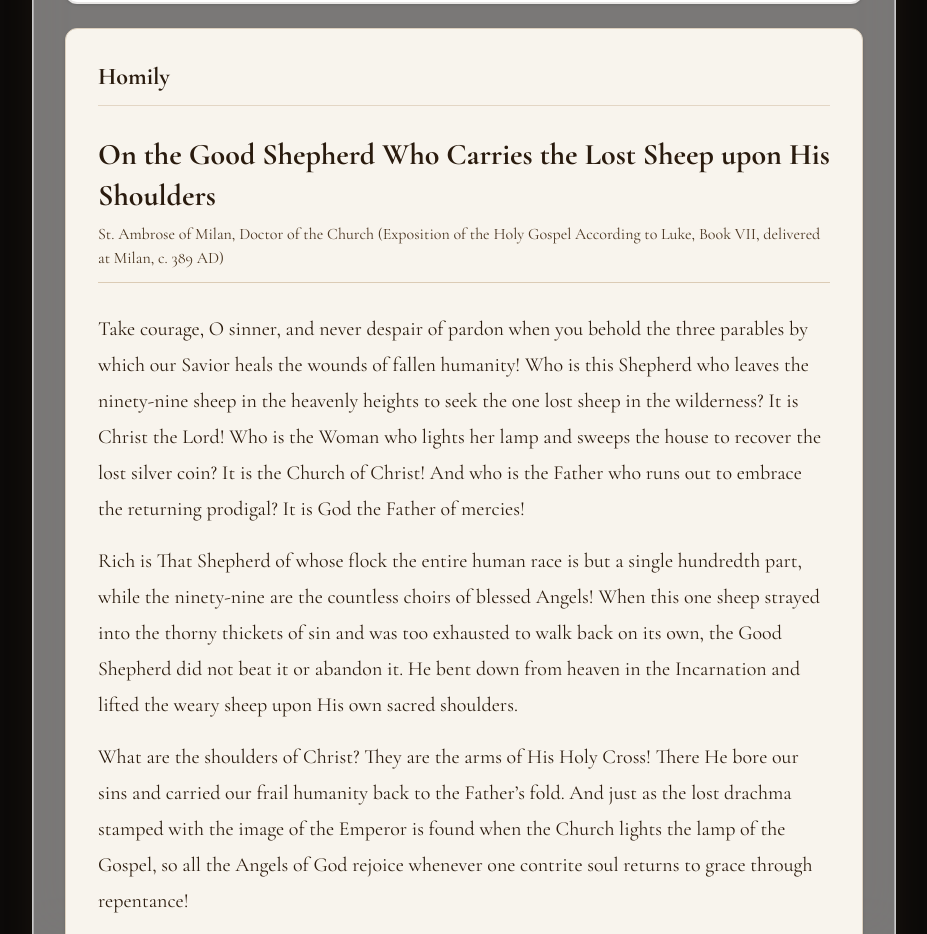
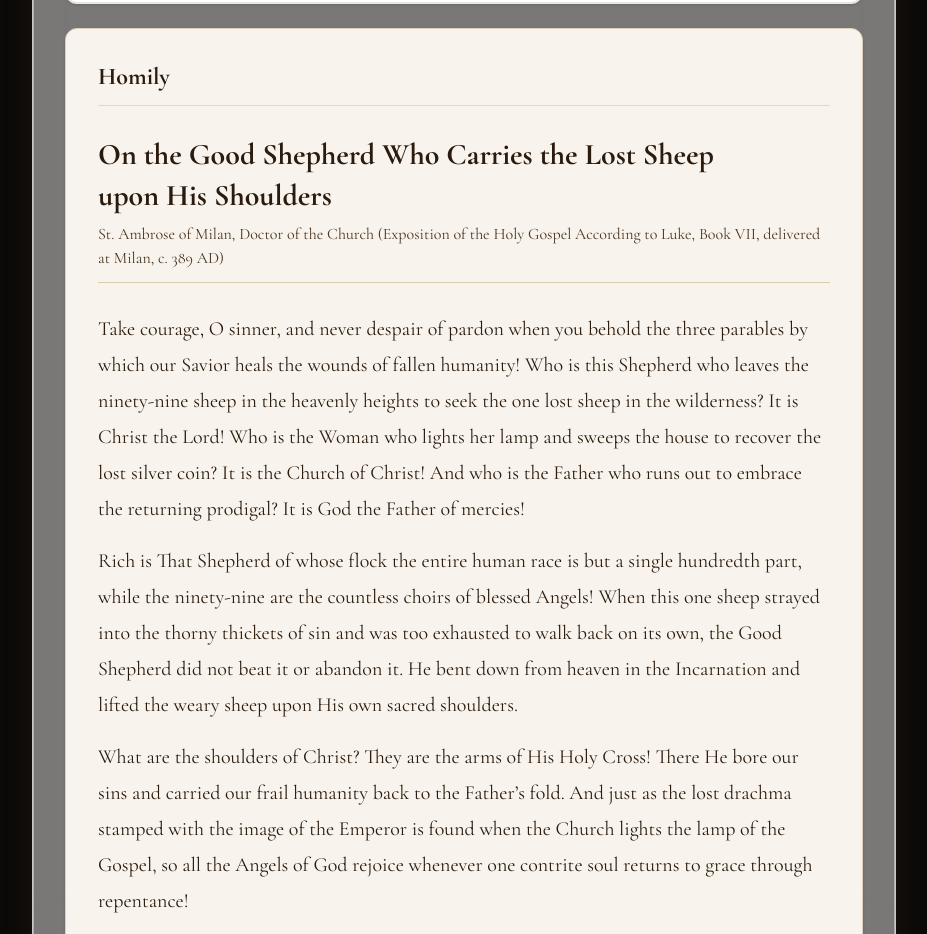
Before and after one commit to codemode11/soul-sanctum-live, a React (Vite) app: page / in a window 1280 px wide. Shown: the part 3620-4554 px from the top of the page, without its empty margins (352-1279 px from the left). Built offline with nearby package versions, Linux system fonts and the light colour scheme.

Commit message:
style: enable line breaks in homily titles
Update rendering and data to allow multi-line formatting for long homily titles.

```diff
--- a/src/components/DailyMassReadingsView.tsx
+++ b/src/components/DailyMassReadingsView.tsx
@@ -633,7 +633,7 @@ ${reading.gospel.text}`;
             <div className="pt-2 space-y-4">
               <div>
                 <h3 className="font-serif text-xl sm:text-2xl md:text-3xl font-bold text-[#2A1B0E] leading-snug">
-                  <span className="block">{dailyHomily.homilyTitle}</span>
+                  <span className="block whitespace-pre-line">{dailyHomily.homilyTitle}</span>
                   <span className="block text-sm sm:text-base font-normal text-[#4A3520] mt-1.5">
                     {dailyHomily.homilyAttribution}
                   </span>
--- a/src/data/dailyHomilies.ts
+++ b/src/data/dailyHomilies.ts
@@ -365,9 +365,9 @@ export const DAILY_SAINT_HOMILIES_DATABASE: DailySaintHomily[] = [
     doctorTitle: 'Doctor of the Church',
     workTitle: 'Exposition of the Holy Gospel According to Luke (Book VII)',
     yearDelivered: 'c. 389 AD',
-    homilyTitle: 'On the Good Shepherd Who Carries the Lost Sheep upon His Shoulders',
+    homilyTitle: 'On the Good Shepherd Who Carries the Lost Sheep\nupon His Shoulders',
     homilyAttribution: 'St. Ambrose of Milan, Doctor of the Church (Exposition of the Holy Gospel According to Luke, Book VII, delivered at Milan, c. 389 AD)',
-    homilyHeading: 'On the Good Shepherd Who Carries the Lost Sheep upon His Shoulders\nSt. Ambrose of Milan, Doctor of the Church (Exposition of the Holy Gospel According to Luke, Book VII, delivered at Milan, c. 389 AD)',
+    homilyHeading: 'On the Good Shepherd Who Carries the Lost Sheep\nupon His Shoulders\nSt. Ambrose of Milan, Doctor of the Church (Exposition of the Holy Gospel According to Luke, Book VII, delivered at Milan, c. 389 AD)',
     paragraphs: [
       'Take courage, O sinner, and never despair of pardon when you behold the three parables by which our Savior heals the wounds of fallen humanity! Who is this Shepherd who leaves the ninety-nine sheep in the heavenly heights to seek the one lost sheep in the wilderness? It is Christ the Lord! Who is the Woman who lights her lamp and sweeps the house to recover the lost silver coin? It is the Church of Christ! And who is the Father who runs out to embrace the returning prodigal? It is God the Father of mercies!',
       'Rich is That Shepherd of whose flock the entire human race is but a single hundredth part, while the ninety-nine are the countless choirs of blessed Angels! When this one sheep strayed into the thorny thickets of sin and was too exhausted to walk back on its own, the Good Shepherd did not beat it or abandon it. He bent down from heaven in the Incarnation and lifted the weary sheep upon His own sacred shoulders.',
```
